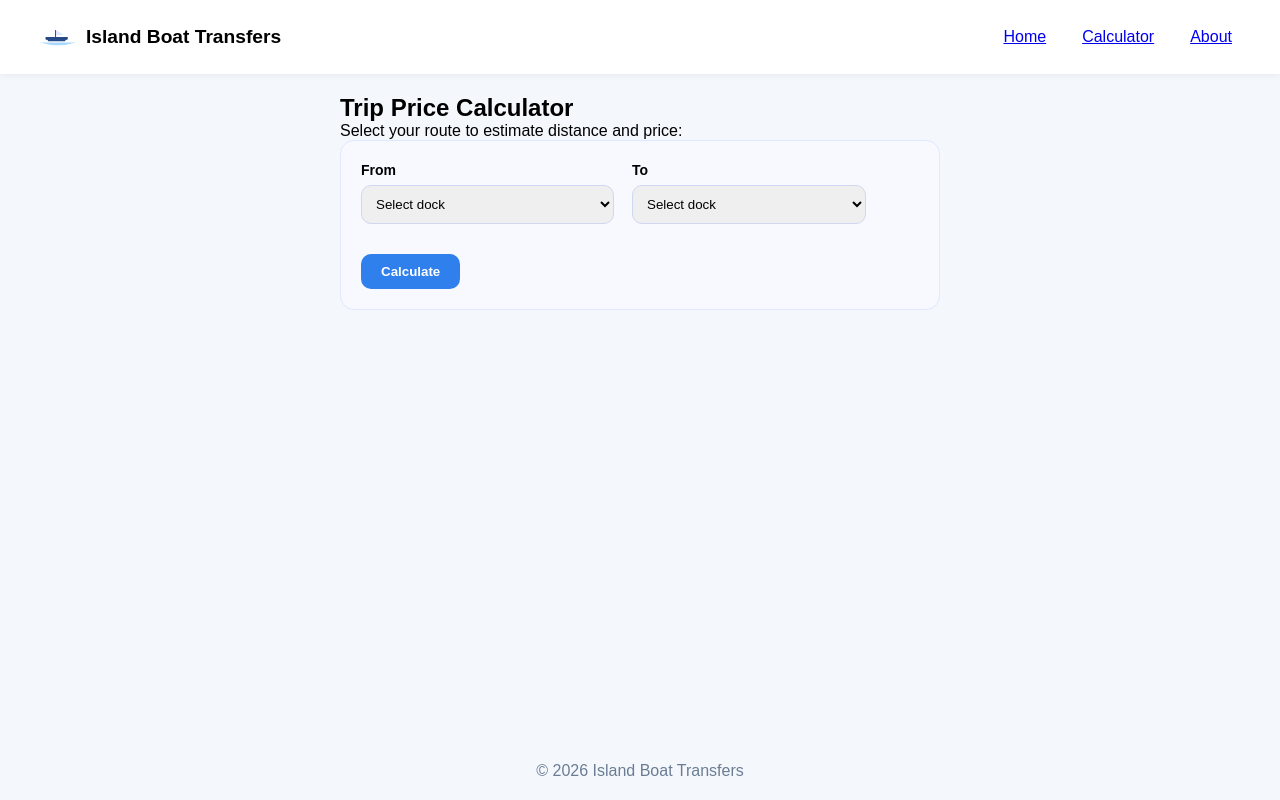
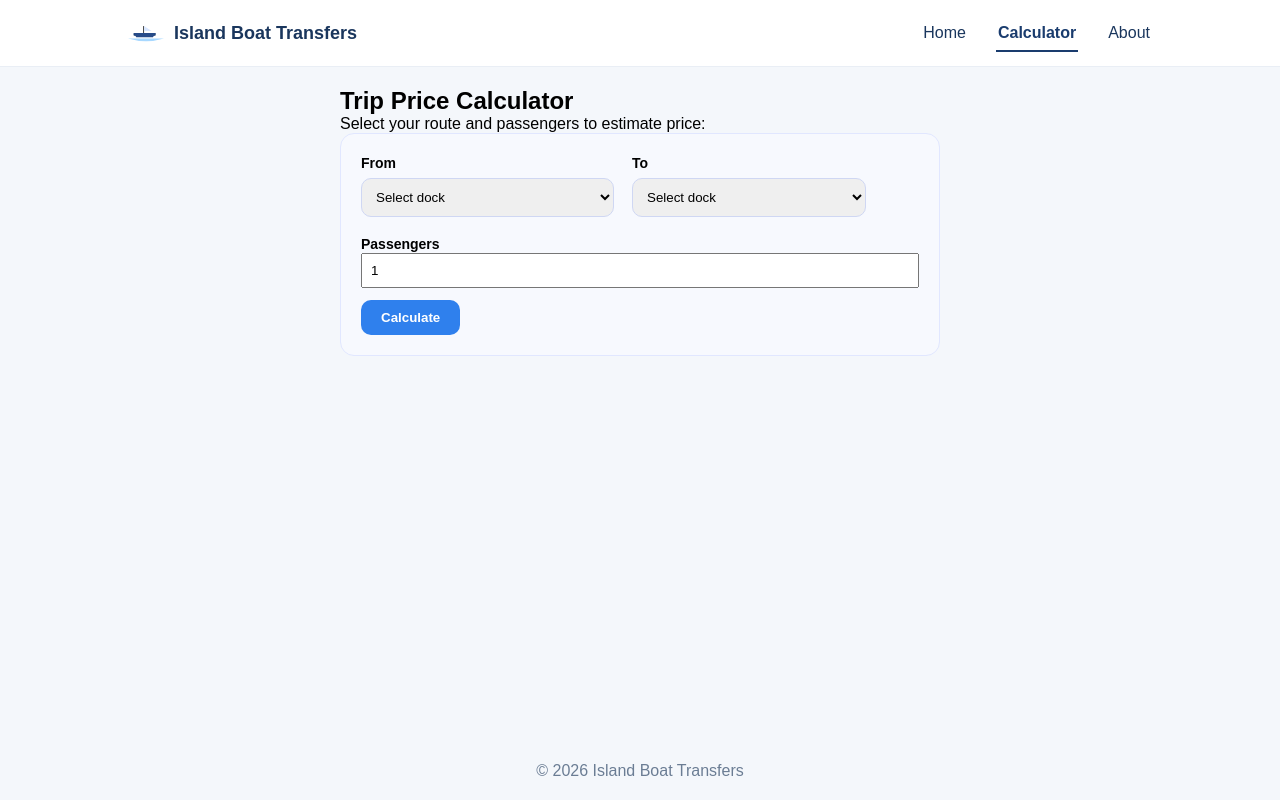
Before and after one commit to jadilovic/boat-transfers-frontend, a React (Create React App) app in the folder frontend/: page /calculator in a window 1280 px wide. Built offline with nearby package versions, Linux system fonts and the light colour scheme.

Commit message:
Navbar and calculator fixes

```diff
--- a/frontend/src/App.css
+++ b/frontend/src/App.css
@@ -14,33 +14,71 @@ body {
   color: #0b2545;
 }
 
-/* NAVBAR */
+/* =======================
+   NAVBAR
+======================= */
 
 .navbar {
   display: flex;
   justify-content: space-between;
   align-items: center;
   padding: 18px 10%;
+  background: white;
   border-bottom: 1px solid #e9eef5;
+  position: sticky;
+  top: 0;
+  z-index: 100;
 }
 
-.logo {
+/* Logo */
+.navbar-logo {
   display: flex;
   align-items: center;
+  gap: 10px;
   font-size: 18px;
+  font-weight: 700;
+  color: #1a365d;
 }
 
-.nav {
+/* Desktop nav */
+.nav-links {
   display: flex;
-  gap: 24px;
+  gap: 28px;
 }
 
-.nav a {
+/* Nav links */
+.nav-links a {
   text-decoration: none;
   color: #1a365d;
   font-weight: 500;
+  padding: 6px 2px;
+  position: relative;
 }
 
+/* Hover underline animation */
+.nav-links a::after {
+  content: "";
+  position: absolute;
+  left: 0;
+  bottom: -4px;
+  width: 0;
+  height: 2px;
+  background: #1a3c6e;
+  transition: width 0.25s ease;
+}
+
+.nav-links a:hover::after,
+.nav-links a.active::after {
+  width: 100%;
+}
+
+/* Active link */
+.nav-links a.active {
+  color: #1a3c6e;
+  font-weight: 600;
+}
+
+/* Hamburger */
 .hamburger {
   display: none;
   flex-direction: column;
@@ -49,9 +87,52 @@ body {
 }
 
 .hamburger span {
-  width: 24px;
+  width: 26px;
   height: 3px;
   background: #1a365d;
+  transition: 0.3s;
+  border-radius: 2px;
+}
+
+/* Hamburger animation */
+.hamburger.open span:nth-child(1) {
+  transform: rotate(45deg) translate(5px, 5px);
+}
+
+.hamburger.open span:nth-child(2) {
+  opacity: 0;
+}
+
+.hamburger.open span:nth-child(3) {
+  transform: rotate(-45deg) translate(5px, -5px);
+}
+
+/* =======================
+   MOBILE
+======================= */
+
+@media (max-width: 768px) {
+  .hamburger {
+    display: flex;
+  }
+
+  .nav-links {
+    display: none;
+  }
+
+  .nav-links.mobile.show {
+    display: flex;
+    position: absolute;
+    top: 70px;
+    right: 10%;
+    flex-direction: column;
+    gap: 16px;
+    background: white;
+    padding: 18px 22px;
+    border-radius: 14px;
+    box-shadow: 0 10px 25px rgba(0, 0, 0, 0.1);
+    border: 1px solid #e3e9f5;
+  }
 }
 
 /* HERO */
--- a/frontend/src/components/Navbar.js
+++ b/frontend/src/components/Navbar.js
@@ -1,38 +1,43 @@
 import { useState, useEffect } from "react";
+import { NavLink } from "react-router-dom";
+import "../App.css";
 
 export default function Navbar() {
   const [menuOpen, setMenuOpen] = useState(false);
-  const [isMobile, setIsMobile] = useState(false);
+  const [isMobile, setIsMobile] = useState(window.innerWidth < 768);
 
+  // Handle resize properly
   useEffect(() => {
-    const handleResize = () => setIsMobile(window.innerWidth < 768);
-    handleResize(); // set initial value
+    const handleResize = () => {
+      const mobile = window.innerWidth < 768;
+      setIsMobile(mobile);
+
+      // Close menu automatically when switching to desktop
+      if (!mobile) {
+        setMenuOpen(false);
+      }
+    };
+
     window.addEventListener("resize", handleResize);
     return () => window.removeEventListener("resize", handleResize);
   }, []);
 
+  // Close menu after clicking a link (mobile UX fix)
+  const handleNavClick = () => {
+    if (isMobile) {
+      setMenuOpen(false);
+    }
+  };
+
   return (
-    <header
-      style={{
-        display: "flex",
-        justifyContent: "space-between",
-        alignItems: "center",
-        padding: "20px 40px",
-        background: "#fff",
-        boxShadow: "0 2px 6px rgba(0,0,0,0.05)",
-        position: "sticky",
-        top: 0,
-        zIndex: 100,
-      }}
-    >
-      {/* Logo with boat SVG */}
-      <div style={{ display: "flex", alignItems: "center" }}>
+    <header className="navbar">
+      {/* Logo */}
+      <div className="navbar-logo">
         <svg
           width="36"
           height="24"
           viewBox="0 0 260 160"
           xmlns="http://www.w3.org/2000/svg"
-          style={{ marginRight: 10 }}
         >
           <rect x="40" y="80" width="160" height="20" rx="6" fill="#1a3c6e" />
           <polygon points="40,80 200,80 180,110 60,110" fill="#274b89" />
@@ -40,48 +45,38 @@ export default function Navbar() {
           <polygon points="116,30 170,65 116,65" fill="#d9e7ff" />
           <path d="M0 120 Q130 160 260 120" fill="#a8d8ff" />
         </svg>
-        <span style={{ fontWeight: 700, fontSize: "1.2rem" }}>
-          Island Boat Transfers
-        </span>
+        <span>Island Boat Transfers</span>
       </div>
 
-      {/* Hamburger only on mobile */}
+      {/* Hamburger (mobile only) */}
       {isMobile && (
         <div
-          onClick={() => setMenuOpen(!menuOpen)}
-          style={{
-            display: "flex",
-            flexDirection: "column",
-            gap: 4,
-            cursor: "pointer",
-          }}
+          className={`hamburger ${menuOpen ? "open" : ""}`}
+          onClick={() => setMenuOpen((prev) => !prev)}
         >
-          <span style={{ display: "block", width: 25, height: 3, background: "#333", transition: "0.3s", transform: menuOpen ? "rotate(45deg) translate(5px, 5px)" : "none" }} />
-          <span style={{ display: "block", width: 25, height: 3, background: "#333", opacity: menuOpen ? 0 : 1, transition: "0.3s" }} />
-          <span style={{ display: "block", width: 25, height: 3, background: "#333", transition: "0.3s", transform: menuOpen ? "rotate(-45deg) translate(5px, -5px)" : "none" }} />
+          <span />
+          <span />
+          <span />
         </div>
       )}
 
       {/* Navigation */}
       <nav
-        style={{
-          display: isMobile ? (menuOpen ? "flex" : "none") : "flex",
-          flexDirection: isMobile ? "column" : "row",
-          gap: 20,
-          position: isMobile ? "absolute" : "static",
-          top: isMobile ? "70px" : "auto",
-          right: isMobile ? "20px" : "auto",
-          background: isMobile ? "#fff" : "transparent",
-          padding: isMobile ? "20px" : 0,
-          borderRadius: isMobile ? 12 : 0,
-          boxShadow: isMobile ? "0 4px 12px rgba(0,0,0,0.1)" : "none",
-          transition: "all 0.3s ease",
-          zIndex: 90,
-        }}
+        className={`nav-links ${isMobile ? "mobile" : ""} ${
+          menuOpen ? "show" : ""
+        }`}
       >
-        <a href="/" style={{ padding: 8 }}>Home</a>
-        <a href="/calculator" style={{ padding: 8 }}>Calculator</a>
-        <a href="#" style={{ padding: 8 }}>About</a>
+        <NavLink to="/" end onClick={handleNavClick}>
+          Home
+        </NavLink>
+
+        <NavLink to="/calculator" onClick={handleNavClick}>
+          Calculator
+        </NavLink>
+
+        <NavLink to="/about" onClick={handleNavClick}>
+          About
+        </NavLink>
       </nav>
     </header>
   );
--- a/frontend/src/pages/Calculator.js
+++ b/frontend/src/pages/Calculator.js
@@ -1,10 +1,9 @@
 import { useState } from "react";
 import Layout from "../components/Layout";
 
-
 export default function Calculator() {
   const docks = [
-    { name: "Zadar Port (Old Town)", lat: 44.12149, lng: 15.22143 },
+    { name: "Zadar Port (Old Town)", lat: 44.1104865172623, lng: 15.227503253176431},
     { name: "Zadar Gazenica Port", lat: 44.0924, lng: 15.2624 },
     { name: "Marina Zadar (Tankerkomerc)", lat: 44.1192, lng: 15.2277 },
     { name: "Uvala Fosa (Small Harbor)", lat: 44.11215, lng: 15.22823 },
@@ -18,6 +17,7 @@ export default function Calculator() {
 
   const [fromDock, setFromDock] = useState("");
   const [toDock, setToDock] = useState("");
+  const [passengers, setPassengers] = useState(1);
   const [distance, setDistance] = useState(null);
   const [price, setPrice] = useState(null);
   const [error, setError] = useState("");
@@ -37,13 +37,13 @@ export default function Calculator() {
     return +(R * c).toFixed(2);
   }
 
-  function calculatePrice(km) {
+  function calculateBasePrice(km) {
     const BASE = 25;
     const PER_KM = 3.2;
     const MIN = 40;
 
     const total = BASE + km * PER_KM;
-    return Math.max(total, MIN).toFixed(2);
+    return Math.max(total, MIN);
   }
 
   function handleCalculate() {
@@ -61,21 +61,33 @@ export default function Calculator() {
       return;
     }
 
+    if (passengers < 1) {
+      setError("At least one passenger is required.");
+      return;
+    }
+
     const start = docks.find((d) => d.name === fromDock);
     const end = docks.find((d) => d.name === toDock);
 
     const km = getDistance(start.lat, start.lng, end.lat, end.lng);
     setDistance(km);
 
-    const tripPrice = calculatePrice(km);
-    setPrice(tripPrice);
+    const basePrice = calculateBasePrice(km);
+    const passengerPrice = passengers * 10;
+    const totalPrice = basePrice + passengerPrice;
+
+    setPrice({
+      base: basePrice.toFixed(2),
+      passengers: passengerPrice.toFixed(2),
+      total: totalPrice.toFixed(2)
+    });
   }
 
   return (
     <Layout>
       <div style={{ maxWidth: 600, margin: "0 auto" }}>
         <h2>Trip Price Calculator</h2>
-        <p>Select your route to estimate distance and price:</p>
+        <p>Select your route and passengers to estimate price:</p>
 
         <div className="calc-box">
           <div className="input-row">
@@ -118,16 +130,30 @@ export default function Calculator() {
             </div>
           </div>
 
+          <div style={{ marginTop: 16 }}>
+            <label>Passengers</label>
+            <input
+              type="number"
+              min="1"
+              value={passengers}
+              onChange={(e) => setPassengers(Number(e.target.value))}
+              style={{ width: "100%", padding: 8 }}
+            />
+          </div>
+
           <button className="calc-btn" onClick={handleCalculate}>
             Calculate
           </button>
 
           {error && <p className="error">{error}</p>}
 
-          {distance && (
+          {distance && price && (
             <div className="result">
-              <p>Distance: <strong>{distance} km</strong></p>
-              <p>Estimated Price: <strong>€{price}</strong></p>
+              <p><strong>Distance:</strong> {distance} km</p>
+              <p><strong>Base price:</strong> €{price.base}</p>
+              <p><strong>Passengers:</strong> €{price.passengers}</p>
+              <hr />
+              <p><strong>Total price:</strong> €{price.total}</p>
             </div>
           )}
         </div>
```
